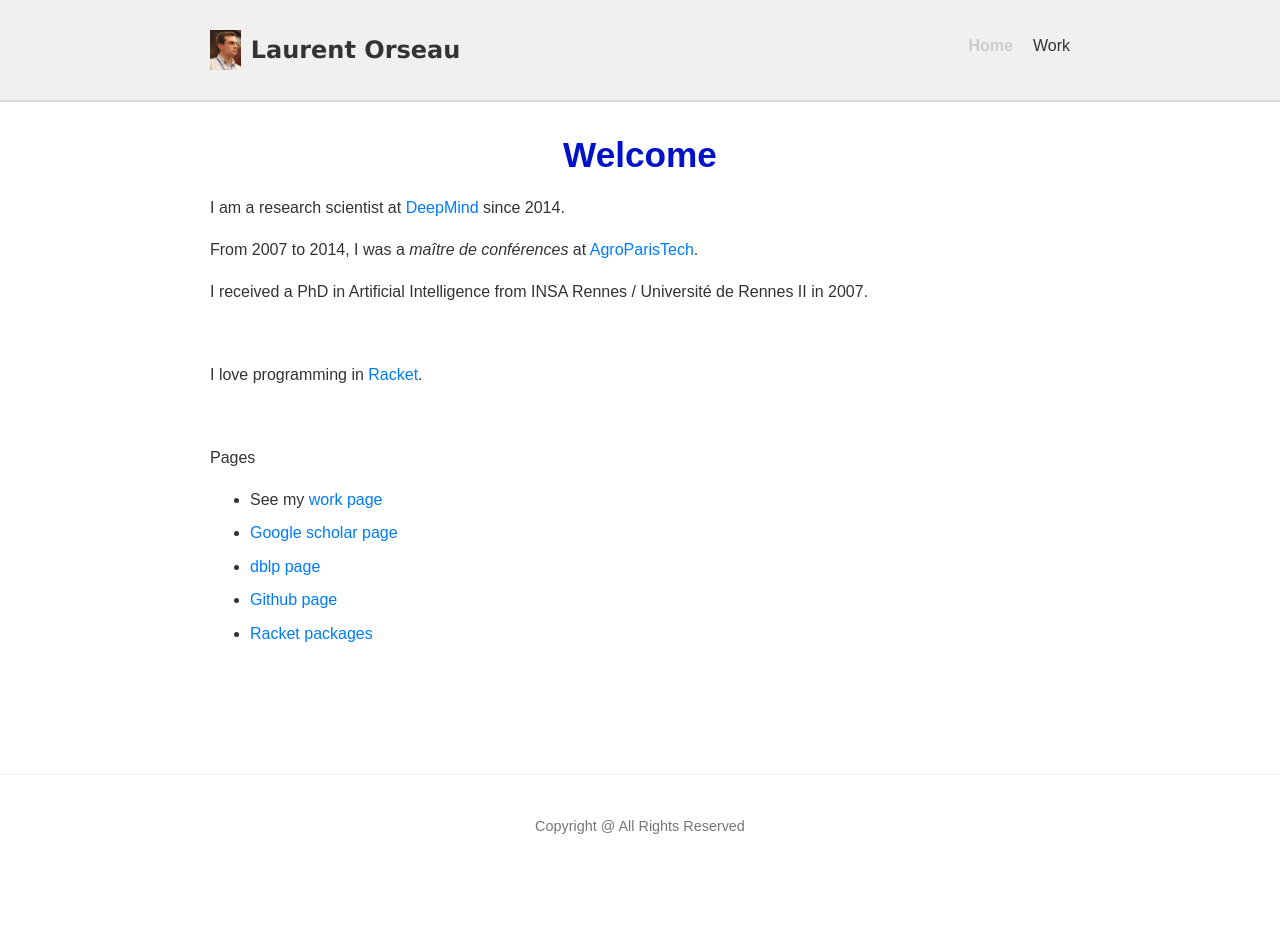
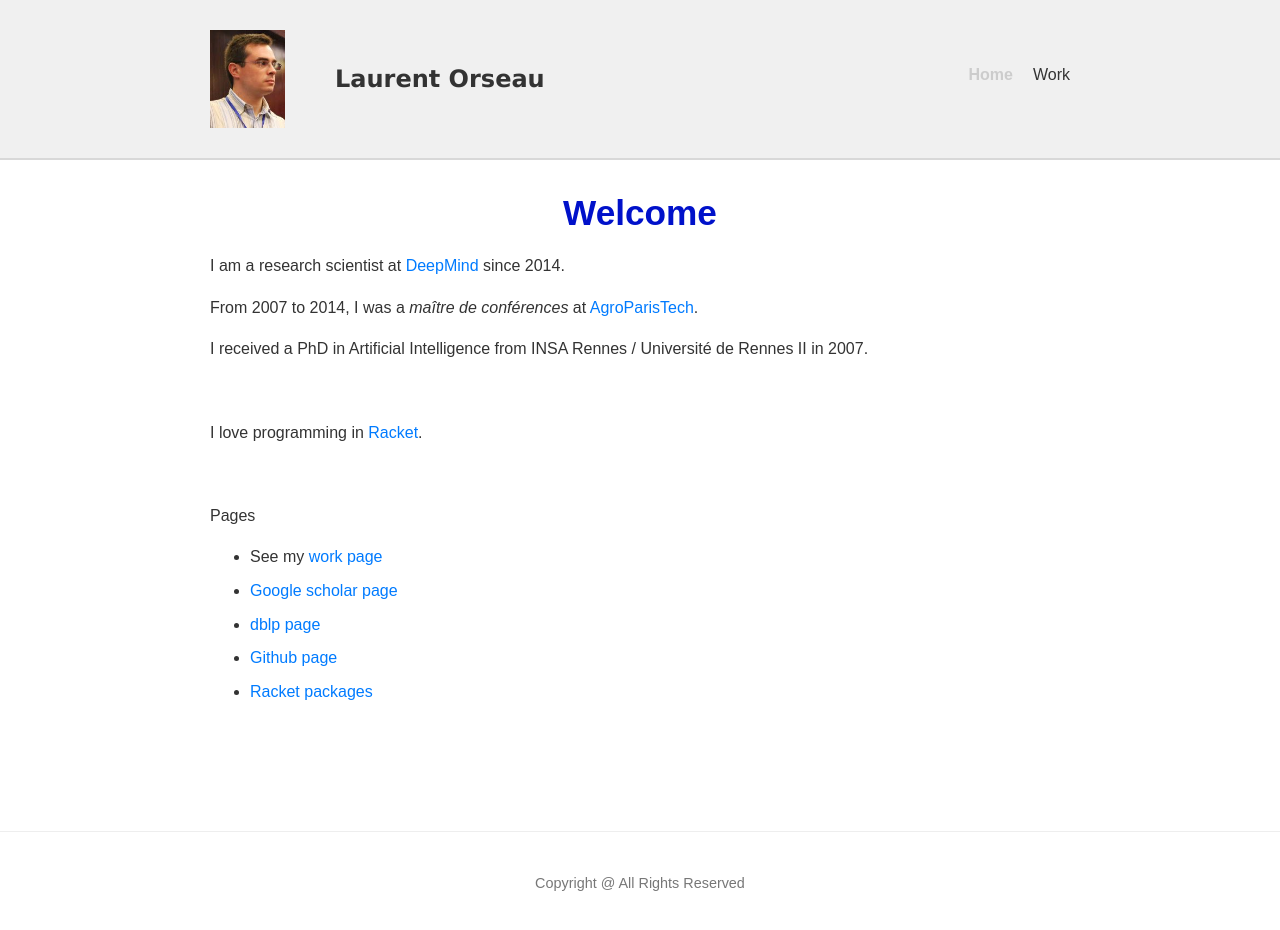
Before and after one commit to Metaxal/website, a plain HTML site: page index.html in a window 1280 px wide. Before the commit the page ends 878 px from the top, so only its background shows below. Drawn offline with Linux system fonts and the light colour scheme.

Commit message:
fix banner image

```diff
--- a/index.html
+++ b/index.html
@@ -37,7 +37,7 @@
     <header class="site-header">
         <div class="container">
             <div class="site-title">
-                <img src="img/orseau_w150.jpg" alt="Laurent Orseau" style="height: 40px; width: auto; margin-right: 10px; vertical-align: middle;">
+                <img src="img/orseau_w150.jpg" alt="Laurent Orseau">
                 <a href="index.html">Laurent Orseau</a>
             </div>
             <nav class="main-nav">
--- a/onewebstatic/styles.css
+++ b/onewebstatic/styles.css
@@ -69,7 +69,7 @@ ul li, ol li {
 .site-header {
     background-color: rgba(12, 1, 96, 0.9); /* Dark blue, slightly less opaque */
     padding: 15px 0;
-    margin-bottom: 30px;
+    margin-bottom: 10px;
     border-bottom: 2px solid rgba(0,0,0,0.1);
 }
 
@@ -86,9 +86,9 @@ ul li, ol li {
 }
 
 .site-title img { /* Style for the image in the header */
-    height: 40px; /* Or other desired height */
-    width: auto;
-    margin-right: 10px;
+    height: auto; /* Or other desired height */
+    width: 75px;
+    margin-right: 50px;
     /* vertical-align: middle; /* Already set inline, but good to have in CSS if we remove inline styles */
 }
 
```
Also changed, not shown: template.html (+1 -1 lines), work.html (+1 -0 lines).
